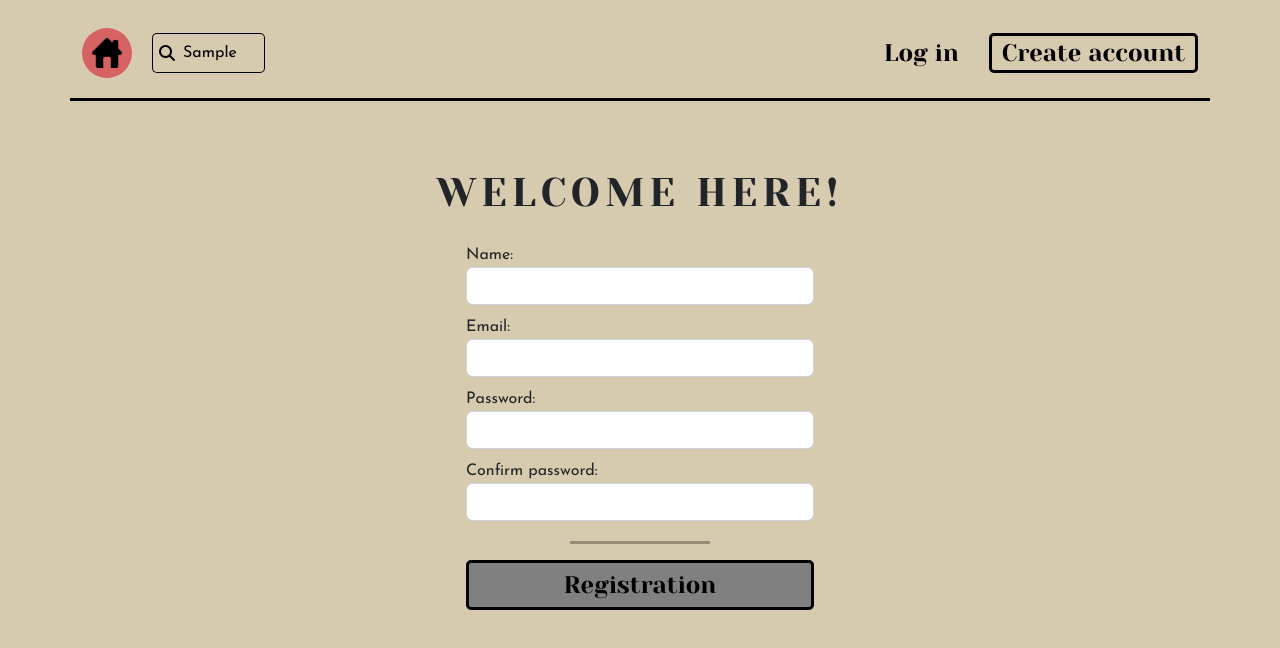
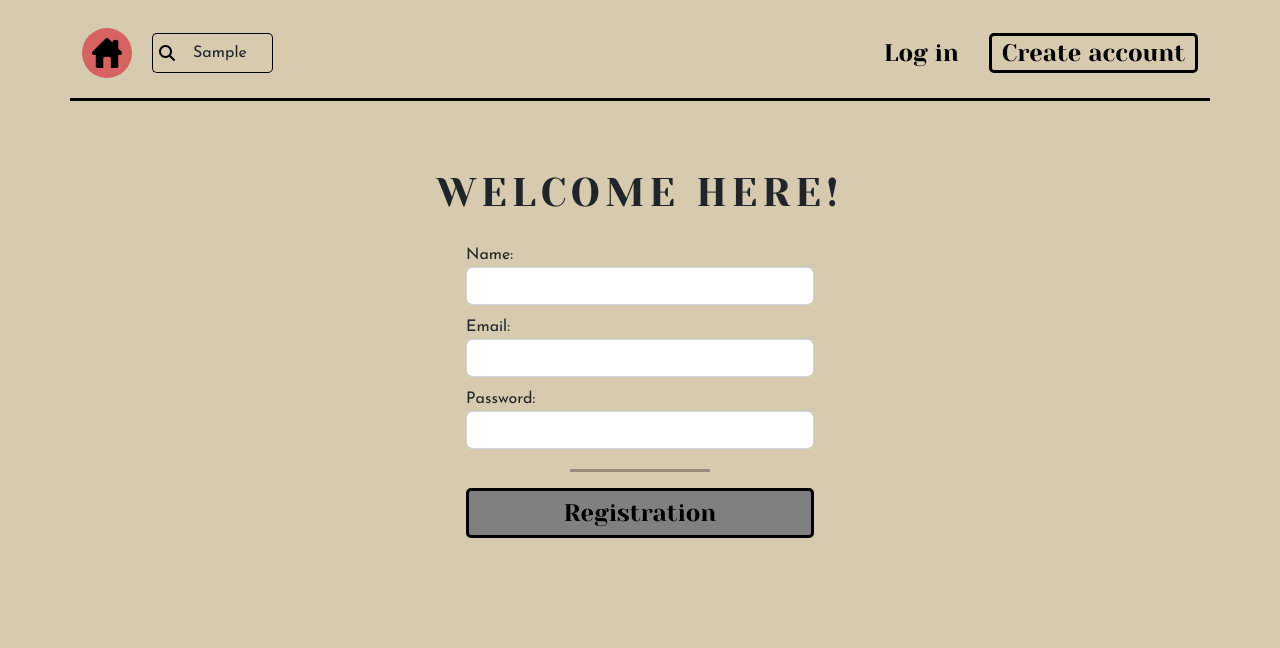
Before and after one commit to d3meter/ui-challenge-frontend, an Angular app: page / in a window 1280 px wide. Both pictures are taken after typing "Sample" into the empty fields and a click on the button "Create account". Shown: the top 648 px of the page. Built offline with nearby package versions, Linux system fonts and the light colour scheme.

Commit message:
user services and user model

```diff
--- a/src/app/articles/articles.component.html
+++ b/src/app/articles/articles.component.html
@@ -1,8 +1,7 @@
 <div class="row">
- <div class="col-md-4">
-  <app-search-menu></app-search-menu>
- </div>
- <div class="col-md-8">
-  articles
- </div>
+  <div class="col-md-4" [style.display]="displayValue">
+    <app-search-menu></app-search-menu>
+  </div>
+  <div class="col-md-8">articles
+  </div>
 </div>
--- a/src/app/articles/articles.component.ts
+++ b/src/app/articles/articles.component.ts
@@ -1,10 +1,10 @@
-import { Component } from '@angular/core';
+import { Component, Input } from '@angular/core';
 
 @Component({
   selector: 'app-articles',
   templateUrl: './articles.component.html',
-  styleUrls: ['./articles.component.scss']
+  styleUrls: ['./articles.component.scss'],
 })
 export class ArticlesComponent {
-
+  displayValue = 'none';
 }
--- a/src/app/header/header.component.css
+++ b/src/app/header/header.component.css
@@ -58,6 +58,10 @@
   width: 100%;
   transition: 0.3s ease-in-out;
 }
+.navbar .header .header-left .search-field .form-control:focus {
+  border-color: black;
+  box-shadow: unset;
+}
 .navbar .header .header-left .search-field textarea:focus,
 .navbar .header .header-left .search-field input:focus {
   outline: none;
--- a/src/app/header/header.component.html
+++ b/src/app/header/header.component.html
@@ -36,16 +36,25 @@
         <button>
           <i class="fa fa-search"></i>
         </button>
-        <input placeholder="search..." type="text" />
+        <input
+          placeholder="search..."
+          type="text"
+          class="form-control"
+          #searchInput
+        />
       </div>
     </div>
     <div class="header-right">
       <div class="button-field">
         <button (click)="onSelect('login')" class="bf-button noframe-button">
-         <h4>Log in</h4>
+          <h4>Log in</h4>
         </button>
-        <button (click)="onSelect('registration')" class="bf-button framed-button">
-         <h4>Create account</h4></button>
+        <button
+          (click)="onSelect('registration')"
+          class="bf-button framed-button"
+        >
+          <h4>Create account</h4>
+        </button>
       </div>
     </div>
   </div>
--- a/src/app/header/header.component.scss
+++ b/src/app/header/header.component.scss
@@ -54,6 +54,10 @@
           width: 100%;
           transition: 0.3s ease-in-out;
         }
+        .form-control:focus {
+          border-color: black;
+          box-shadow: unset;
+        }
         textarea:focus,
         input:focus {
           outline: none;
--- a/src/app/registration/registration.component.html
+++ b/src/app/registration/registration.component.html
@@ -1,19 +1,19 @@
 <div class="registration container">
   <div class="row justify-content-center">
-    <form class="col-md-4">
+    <form #postForm="ngForm" (ngSubmit)="onCreateUser(postForm.value)" class="col-md-4">
       <div class="form-group py-sm-1 mb-0">
         <label for="username" class="col-sm-4col-form-label">Name:</label>
-        <input id="username" type="text" class="form-control" required />
+        <input id="username" name="username" type="text" class="form-control" required ngModel />
       </div>
       <div class="form-group py-sm-1 mb-0">
         <label for="email" class="col-sm-4col-form-label">Email:</label>
-        <input id="email" type="text" class="form-control" required />
+        <input id="email" name="email" type="text" class="form-control" required ngModel/>
       </div>
       <div class="form-group py-sm-1 mb-0">
         <label for="password" class="col-sm-4col-form-label">Password:</label>
-        <input id="password" type="text" class="form-control" required />
+        <input id="password" name="password" type="text" class="form-control" required ngModel/>
       </div>
-      <div class="form-group py-sm-1 mb-0">
+<!--       <div class="form-group py-sm-1 mb-0">
         <label for="password-confirm" class="col-sm-4col-form-label"
           >Confirm password:</label
         >
@@ -21,9 +21,8 @@
           id="password-confirm"
           type="text"
           class="form-control"
-          required
         />
-      </div>
+      </div> -->
       <hr />
       <div class="col-xs-4 text-center">
         <button style="height: 50px" class="col-sm-12" type="submit">
--- a/src/app/registration/registration.component.ts
+++ b/src/app/registration/registration.component.ts
@@ -1,10 +1,30 @@
-import { Component } from '@angular/core';
+import { Component, OnDestroy, OnInit } from '@angular/core';
+import { HttpClient } from '@angular/common/http';
+import { User } from './user.model';
+import { UsersService } from './users.service';
+import { Subscription } from 'rxjs';
 
 @Component({
   selector: 'app-registration',
   templateUrl: './registration.component.html',
-  styleUrls: ['./registration.component.scss']
+  styleUrls: ['./registration.component.scss'],
 })
-export class RegistrationComponent {
+export class RegistrationComponent implements OnInit, OnDestroy {
+  isFetching = false;
+  error = null;
+  private errorSub: Subscription;
 
+  constructor(private http: HttpClient, private usersService: UsersService) {}
+
+  onCreateUser(userData: User) {
+    this.usersService.createUser(
+      userData.username,
+      userData.email,
+      userData.password
+    );
+  }
+
+  ngOnInit(): void {}
+
+  ngOnDestroy(): void {}
 }
--- /dev/null
+++ b/src/app/registration/user.model.ts
@@ -0,0 +1,5 @@
+export interface User {
+  username: string;
+  email: string;
+  password: string;
+}
--- /dev/null
+++ b/src/app/registration/users.service.ts
@@ -0,0 +1,29 @@
+import { Injectable } from '@angular/core';
+import { HttpClient } from '@angular/common/http';
+import { User } from './user.model';
+import { Subject, throwError } from 'rxjs';
+
+@Injectable({ providedIn: 'root' })
+export class UsersService {
+  error = new Subject<string>();
+
+  constructor(private http: HttpClient) {}
+
+  createUser(username: string, email: string, password: string) {
+    const userData: User = {
+      username: username,
+      email: email,
+      password: password,
+    };
+    this.http
+      .post<{ name: string }>('http://localhost:3000/api/users', userData)
+      .subscribe(
+        (resData) => {
+          console.log(resData);
+        },
+        (error) => {
+          this.error.next(error.message);
+        }
+      );
+  }
+}
```
Also changed, not shown: src/app/header/header.component.ts (+6 -1 lines), src/app/app.component.ts (line endings or trailing spaces), 1 other file (tests, documents, lock files or other folders).
